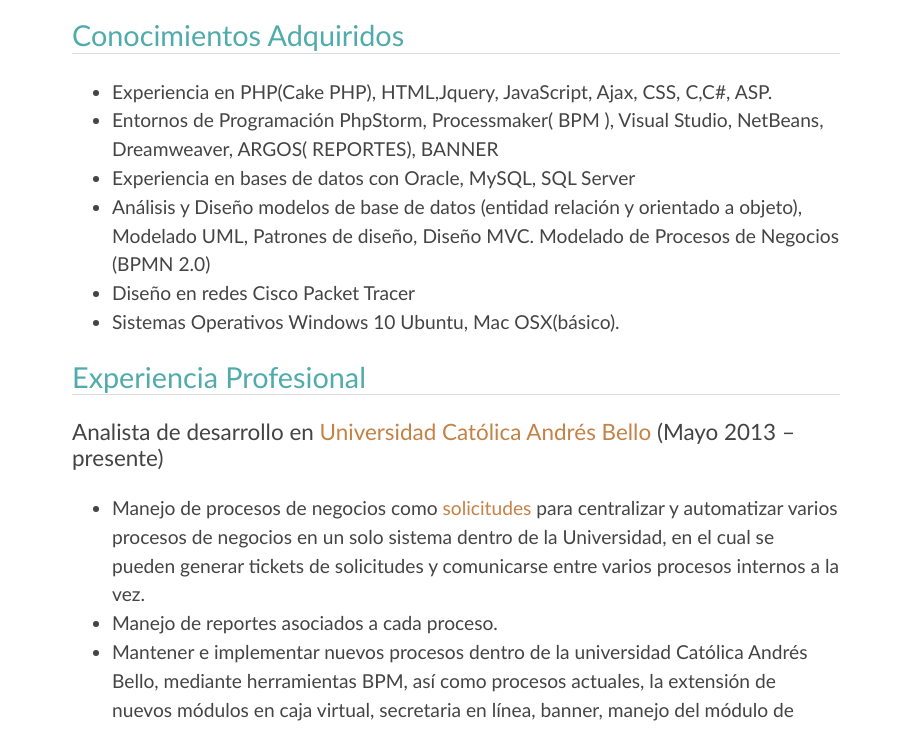
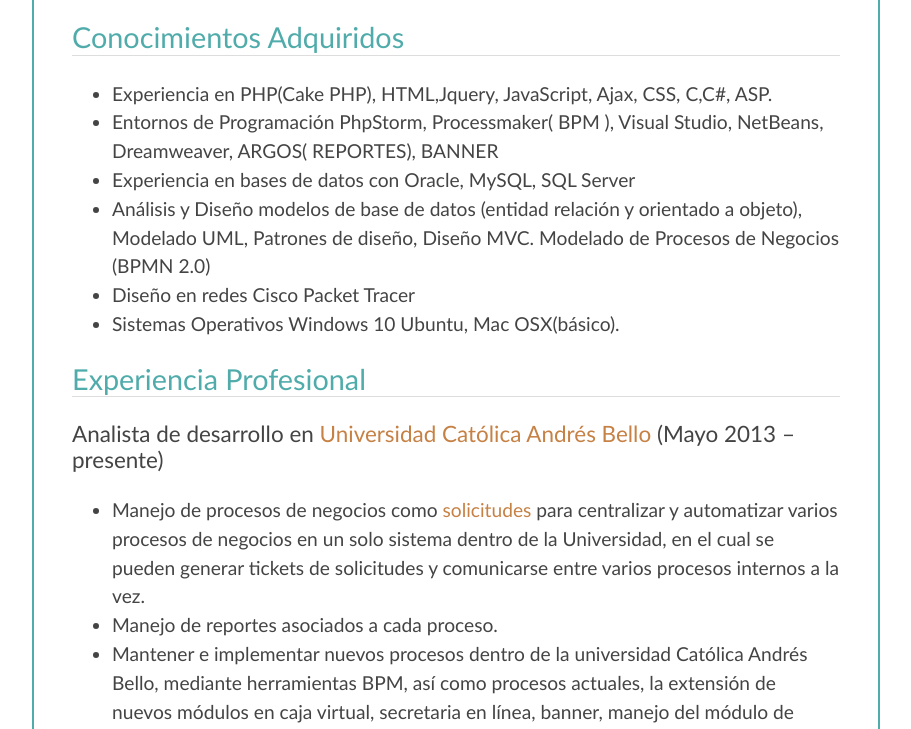
Before and after one commit to gianrs88/gianrs88.github.io, a plain HTML site: page index.html in a window 1280 px wide. Shown: the part 184-913 px from the top of the page, without its empty margins (184-1095 px from the left). Drawn offline with Linux system fonts and the light colour scheme.

Commit message:
Update main.css

```diff
--- a/css/main.css
+++ b/css/main.css
@@ -190,6 +190,7 @@ body
 	margin: 1em auto;
 	max-width: 40em;
 	padding: 0 1em;
+	border: 2px solid #50abab;
 }
 a
 {
```
